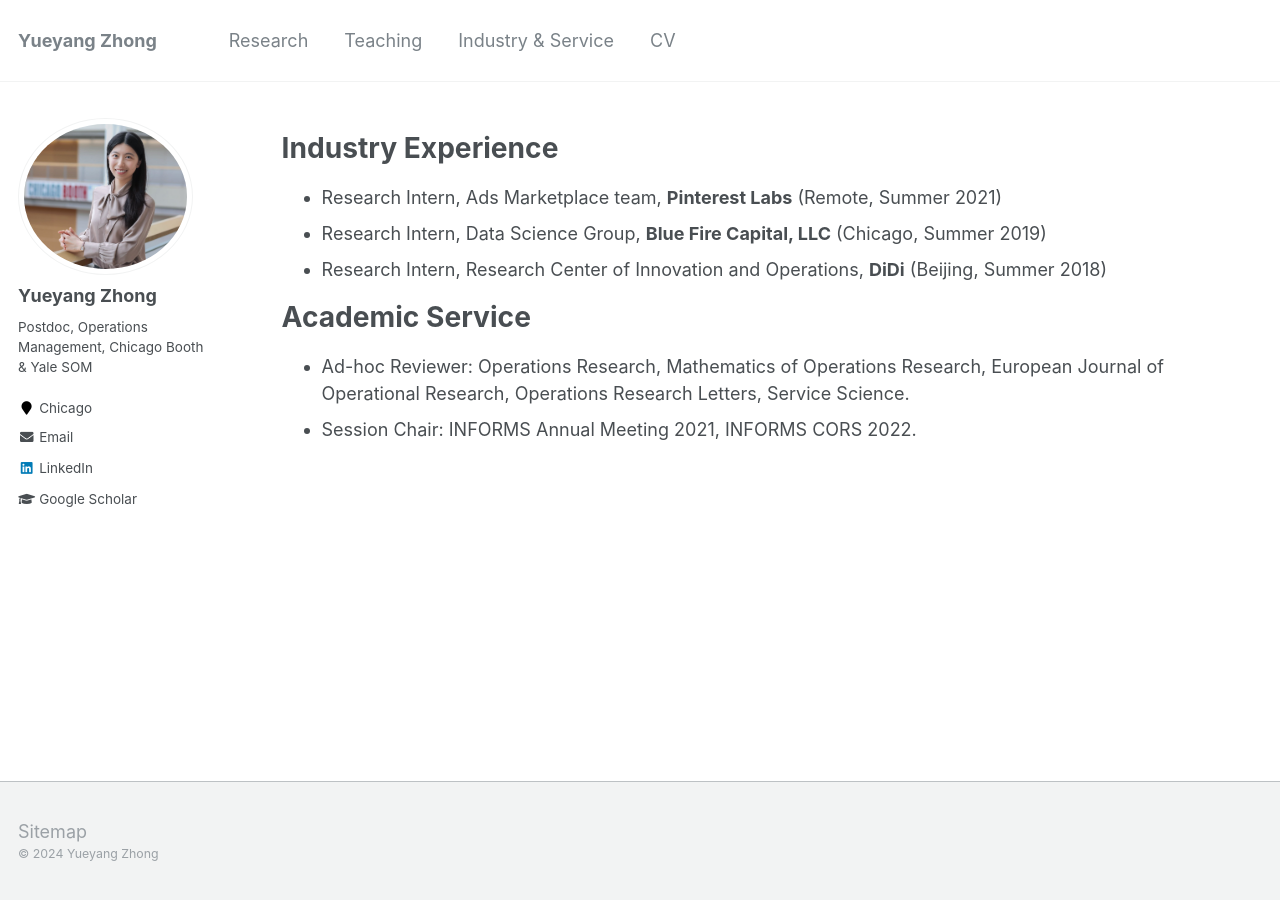
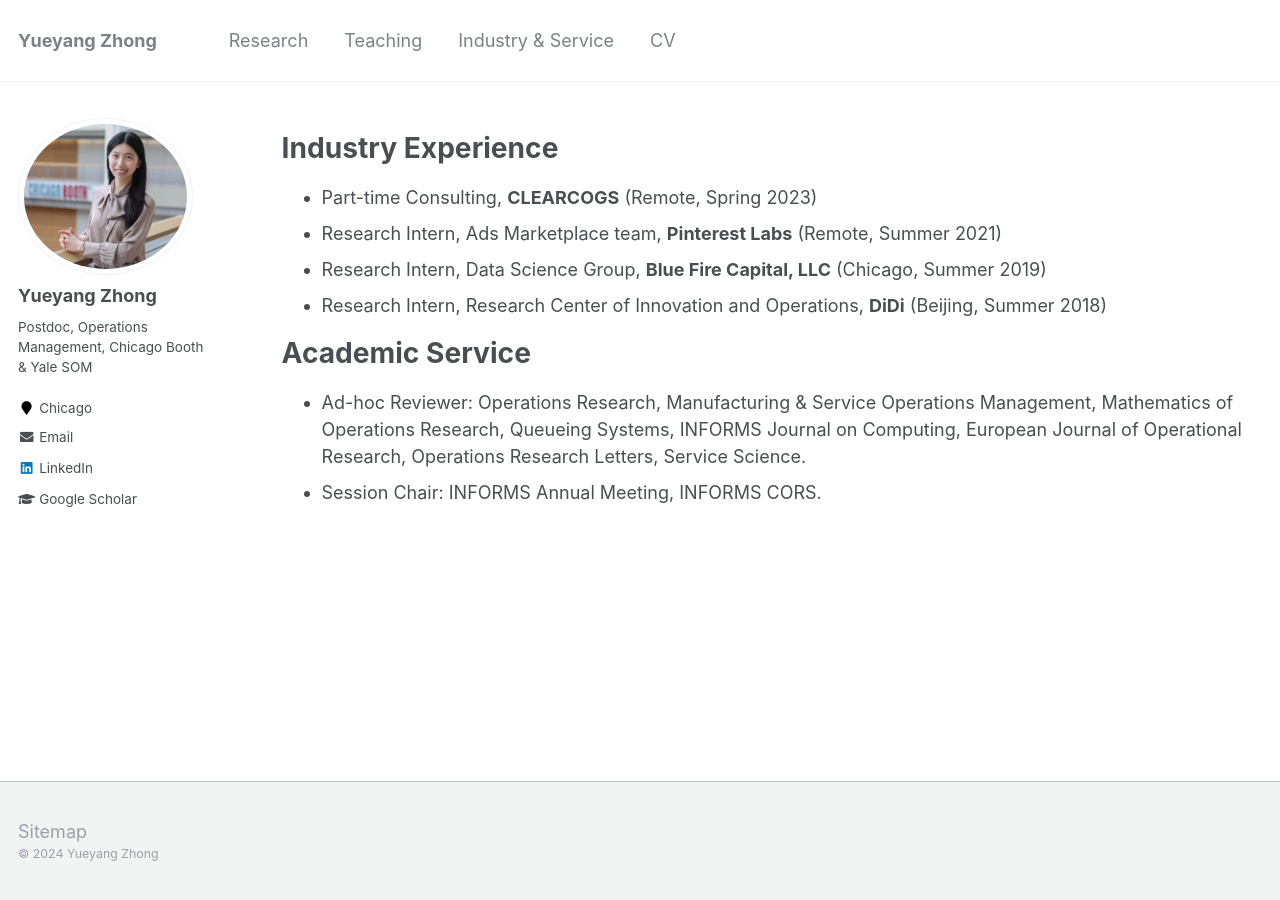
Before and after one commit to alicemengqi/site, a Jekyll site: the page built from _pages/terms.md, in a window 1280 px wide. Built offline with Jekyll 4.4.1, drawn with Linux system fonts in a browser that asks for light colours.

Commit message:
Update terms.md

```diff
--- a/_pages/terms.md
+++ b/_pages/terms.md
@@ -9,10 +9,11 @@ author_profile: true
 
 
 # Industry Experience
+* Part-time Consulting, <b>CLEARCOGS</b> (Remote, Spring 2023)
 * Research Intern, Ads Marketplace team, <b>Pinterest Labs</b> (Remote, Summer 2021)
 * Research Intern, Data Science Group, <b>Blue Fire Capital, LLC</b> (Chicago, Summer 2019)
 * Research Intern, Research Center of Innovation and Operations, <b>DiDi</b> (Beijing, Summer 2018)
 
 # Academic Service
-* Ad-hoc Reviewer: Operations Research, Mathematics of Operations Research, European Journal of Operational Research, Operations Research Letters, Service Science.
-* Session Chair: INFORMS Annual Meeting 2021, INFORMS CORS 2022.
+* Ad-hoc Reviewer: Operations Research, Manufacturing & Service Operations Management, Mathematics of Operations Research, Queueing Systems, INFORMS Journal on Computing, European Journal of Operational Research, Operations Research Letters, Service Science.
+* Session Chair: INFORMS Annual Meeting, INFORMS CORS.
```
